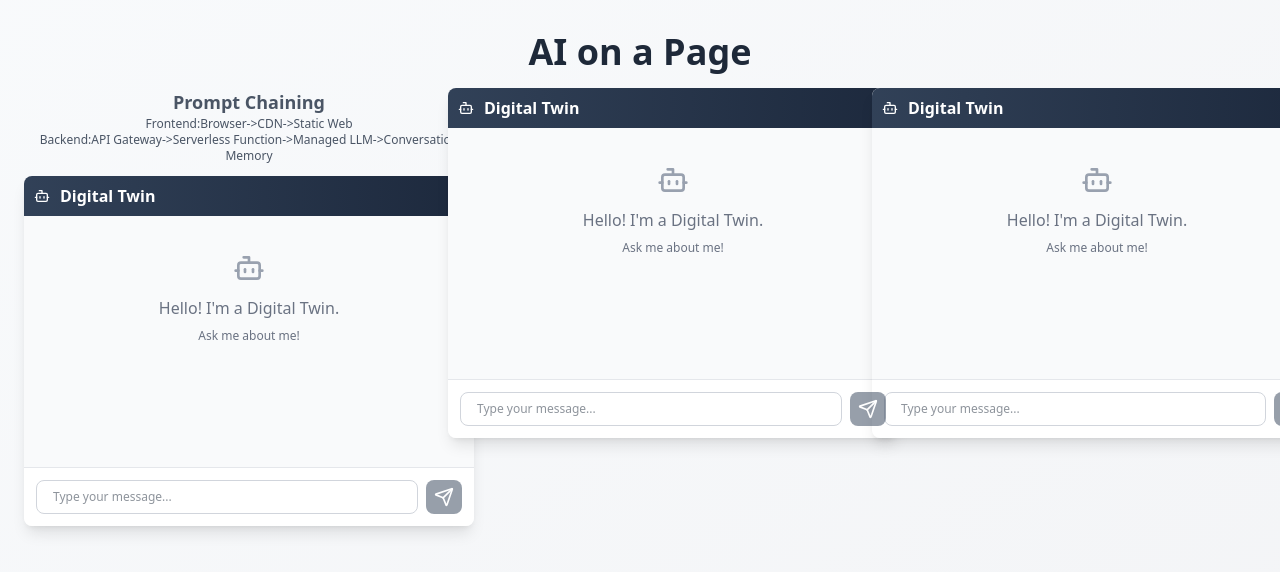
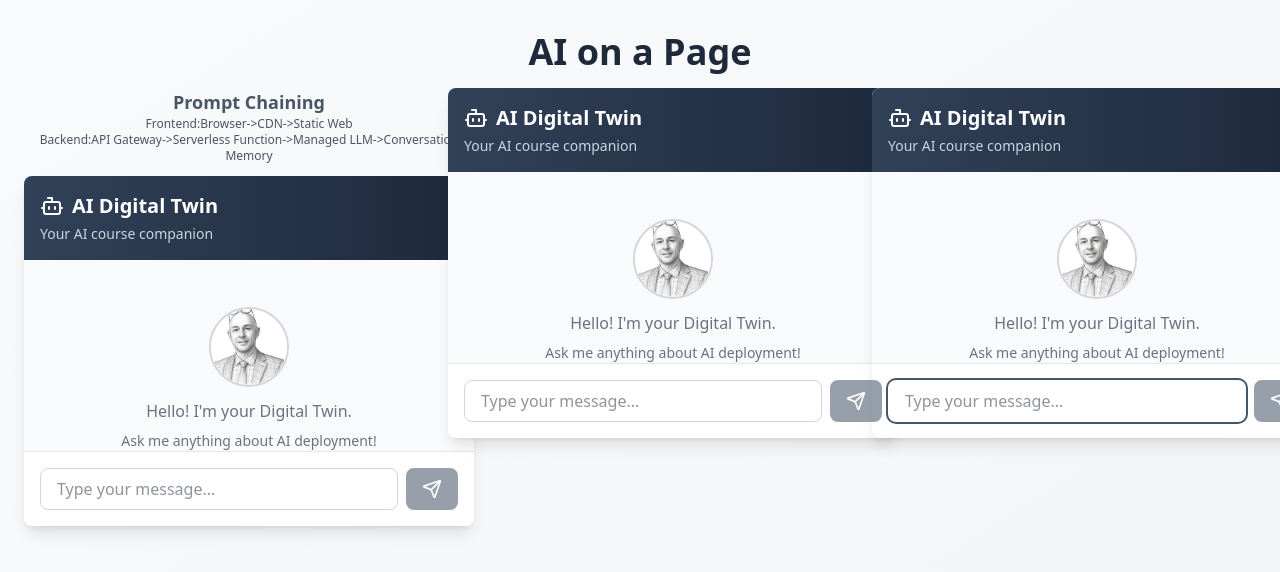
Before and after one commit to bholasek2010/python-twin-fastapi-bedrock, a Next.js app in the folder frontend/: page / in a window 1280 px wide. Shown: the top 572 px of the page. Built offline with nearby package versions, Linux system fonts and the light colour scheme.

Commit message:
change avator

```diff
--- a/frontend/app/layout.tsx
+++ b/frontend/app/layout.tsx
@@ -13,8 +13,8 @@ const geistMono = Geist_Mono({
 });
 
 export const metadata: Metadata = {
-  title: "Create Next App",
-  description: "Generated by create next app",
+  title: "Brian's Digital Twin",
+  description: "An AI Career Twin for Brian Holasek",
 };
 
 export default function RootLayout({ children }: LayoutProps<"/">) {
--- a/frontend/components/twin.tsx
+++ b/frontend/components/twin.tsx
@@ -16,6 +16,7 @@ export default function Twin() {
     const [isLoading, setIsLoading] = useState(false);
     const [sessionId, setSessionId] = useState<string>('');
     const messagesEndRef = useRef<HTMLDivElement>(null);
+    const inputRef = useRef<HTMLInputElement>(null);
 
     const scrollToBottom = () => {
         messagesEndRef.current?.scrollIntoView({ behavior: 'smooth' });
@@ -46,7 +47,7 @@ export default function Twin() {
                     'Content-Type': 'application/json',
                 },
                 body: JSON.stringify({
-                    message: input,
+                    message: userMessage.content,
                     session_id: sessionId || undefined,
                 }),
             });
@@ -69,7 +70,6 @@ export default function Twin() {
             setMessages(prev => [...prev, assistantMessage]);
         } catch (error) {
             console.error('Error:', error);
-            // Add error message
             const errorMessage: Message = {
                 id: (Date.now() + 1).toString(),
                 role: 'assistant',
@@ -79,6 +79,10 @@ export default function Twin() {
             setMessages(prev => [...prev, errorMessage]);
         } finally {
             setIsLoading(false);
+            // Refocus the input after message is sent
+            setTimeout(() => {
+                inputRef.current?.focus();
+            }, 100);
         }
     };
 
@@ -89,23 +93,41 @@ export default function Twin() {
         }
     };
 
+    // Check if avatar exists
+    const [hasAvatar, setHasAvatar] = useState(false);
+    useEffect(() => {
+        // Check if avatar.png exists
+        fetch('/avatar.png', { method: 'HEAD' })
+            .then(res => setHasAvatar(res.ok))
+            .catch(() => setHasAvatar(false));
+    }, []);
+
     return (
-        <div className='flex flex-col h-full bg-gray-50 rounded-lg shadow-lg'>
+        <div className="flex flex-col h-full bg-gray-50 rounded-lg shadow-lg">
             {/* Header */}
-            <div className='bg-gradient-to-r from-slate-700 to-slate-800 text-white p-2 rounded-t-lg'>
-                <h2 className='text-l font-semibold flex items-center gap-2'>
-                    <Bot className='w-5 h-4' />
-                    Digital Twin
+            <div className="bg-gradient-to-r from-slate-700 to-slate-800 text-white p-4 rounded-t-lg">
+                <h2 className="text-xl font-semibold flex items-center gap-2">
+                    <Bot className="w-6 h-6" />
+                    AI Digital Twin
                 </h2>
+                <p className="text-sm text-slate-300 mt-1">Your AI course companion</p>
             </div>
 
             {/* Messages */}
-            <div className='flex-1 overflow-y-auto p-1 space-y-4'>
+            <div className="flex-1 overflow-y-auto p-4 space-y-4">
                 {messages.length === 0 && (
-                    <div className='text-center text-gray-500 mt-8'>
-                        <Bot className='w-8 h-8 mx-auto mb-3 text-gray-400' />
-                        <p>Hello! I&apos;m a Digital Twin.</p>
-                        <p className='text-xs mt-2'>Ask me about me!</p>
+                    <div className="text-center text-gray-500 mt-8">
+                        {hasAvatar ? (
+                            <img
+                                src="/avatar.png"
+                                alt="Digital Twin Avatar"
+                                className="w-20 h-20 rounded-full mx-auto mb-3 border-2 border-gray-300"
+                            />
+                        ) : (
+                            <Bot className="w-12 h-12 mx-auto mb-3 text-gray-400" />
+                        )}
+                        <p>Hello! I&apos;m your Digital Twin.</p>
+                        <p className="text-sm mt-2">Ask me anything about AI deployment!</p>
                     </div>
                 )}
 
@@ -117,21 +139,29 @@ export default function Twin() {
                         }`}
                     >
                         {message.role === 'assistant' && (
-                            <div className='flex-shrink-0'>
-                                <div className='w-6 h-6 bg-slate-700 rounded-full flex items-center justify-center'>
-                                    <Bot className='w-4 h-4 text-white' />
-                                </div>
+                            <div className="flex-shrink-0">
+                                {hasAvatar ? (
+                                    <img
+                                        src="/avatar.png"
+                                        alt="Digital Twin Avatar"
+                                        className="w-8 h-8 rounded-full border border-slate-300"
+                                    />
+                                ) : (
+                                    <div className="w-8 h-8 bg-slate-700 rounded-full flex items-center justify-center">
+                                        <Bot className="w-5 h-5 text-white" />
+                                    </div>
+                                )}
                             </div>
                         )}
 
                         <div
-                            className={`max-w-90%] rounded-lg p-2 ${
+                            className={`max-w-[70%] rounded-lg p-3 ${
                                 message.role === 'user'
                                     ? 'bg-slate-700 text-white'
                                     : 'bg-white border border-gray-200 text-gray-800'
                             }`}
                         >
-                            <p className='text-xs whitespace-pre-wrap'>{message.content}</p>
+                            <p className="whitespace-pre-wrap">{message.content}</p>
                             <p
                                 className={`text-xs mt-1 ${
                                     message.role === 'user' ? 'text-slate-300' : 'text-gray-500'
@@ -142,9 +172,9 @@ export default function Twin() {
                         </div>
 
                         {message.role === 'user' && (
-                            <div className='flex-shrink-0'>
-                                <div className='w-6 h-6 bg-gray-600 rounded-full flex items-center justify-center'>
-                                    <User className='w-4 h-4 text-white' />
+                            <div className="flex-shrink-0">
+                                <div className="w-8 h-8 bg-gray-600 rounded-full flex items-center justify-center">
+                                    <User className="w-5 h-5 text-white" />
                                 </div>
                             </div>
                         )}
@@ -152,17 +182,25 @@ export default function Twin() {
                 ))}
 
                 {isLoading && (
-                    <div className='flex gap-3 justify-start'>
-                        <div className='flex-shrink-0'>
-                            <div className='w-8 h-8 bg-slate-700 rounded-full flex items-center justify-center'>
-                                <Bot className='w-5 h-5 text-white' />
-                            </div>
+                    <div className="flex gap-3 justify-start">
+                        <div className="flex-shrink-0">
+                            {hasAvatar ? (
+                                <img
+                                    src="/avatar.png"
+                                    alt="Digital Twin Avatar"
+                                    className="w-8 h-8 rounded-full border border-slate-300"
+                                />
+                            ) : (
+                                <div className="w-8 h-8 bg-slate-700 rounded-full flex items-center justify-center">
+                                    <Bot className="w-5 h-5 text-white" />
+                                </div>
+                            )}
                         </div>
-                        <div className='bg-white border border-gray-200 rounded-lg p-3'>
-                            <div className='flex space-x-2'>
-                                <div className='w-2 h-2 bg-gray-400 rounded-full animate-bounce' />
-                                <div className='w-2 h-2 bg-gray-400 rounded-full animate-bounce delay-100' />
-                                <div className='w-2 h-2 bg-gray-400 rounded-full animate-bounce delay-200' />
+                        <div className="bg-white border border-gray-200 rounded-lg p-3">
+                            <div className="flex space-x-2">
+                                <div className="w-2 h-2 bg-gray-400 rounded-full animate-bounce" />
+                                <div className="w-2 h-2 bg-gray-400 rounded-full animate-bounce delay-100" />
+                                <div className="w-2 h-2 bg-gray-400 rounded-full animate-bounce delay-200" />
                             </div>
                         </div>
                     </div>
@@ -172,23 +210,25 @@ export default function Twin() {
             </div>
 
             {/* Input */}
-            <div className='border-t border-gray-200 p-3 bg-white rounded-b-lg'>
-                <div className='flex gap-2'>
+            <div className="border-t border-gray-200 p-4 bg-white rounded-b-lg">
+                <div className="flex gap-2">
                     <input
-                        type='text'
+                        ref={inputRef}
+                        type="text"
                         value={input}
                         onChange={(e) => setInput(e.target.value)}
                         onKeyDown={handleKeyPress}
                         placeholder="Type your message..."
-                        className="text-xs flex-1 px-4 py-2 border border-gray-300 rounded-lg focus:outline-none focus:ring-2 focus:ring-slate-600 focus:border-transparent text-gray-800"
+                        className="flex-1 px-4 py-2 border border-gray-300 rounded-lg focus:outline-none focus:ring-2 focus:ring-slate-600 focus:border-transparent text-gray-800"
                         disabled={isLoading}
+                        autoFocus
                     />
                     <button
                         onClick={sendMessage}
                         disabled={!input.trim() || isLoading}
-                        className='px-2 py-1 bg-slate-700 text-white rounded-lg hover:bg-slate-800 focus:outline-none focus:ring-2 focus:ring-slate-600 disabled:opacity-50 disabled:cursor-not-allowed transition-colors'
+                        className="px-4 py-2 bg-slate-700 text-white rounded-lg hover:bg-slate-800 focus:outline-none focus:ring-2 focus:ring-slate-600 disabled:opacity-50 disabled:cursor-not-allowed transition-colors"
                     >
-                        <Send className='w-5 h-5' />
+                        <Send className="w-5 h-5" />
                     </button>
                 </div>
             </div>
```
Also changed, not shown: frontend/public/avatar.png (added), frontend/public/avatarbig.png (added).
